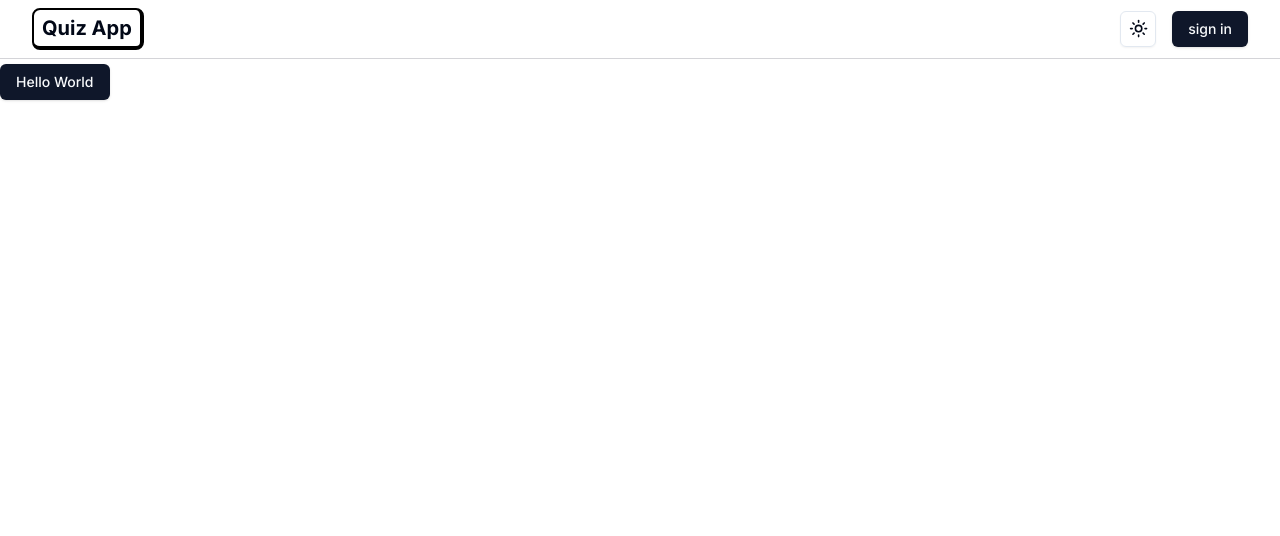
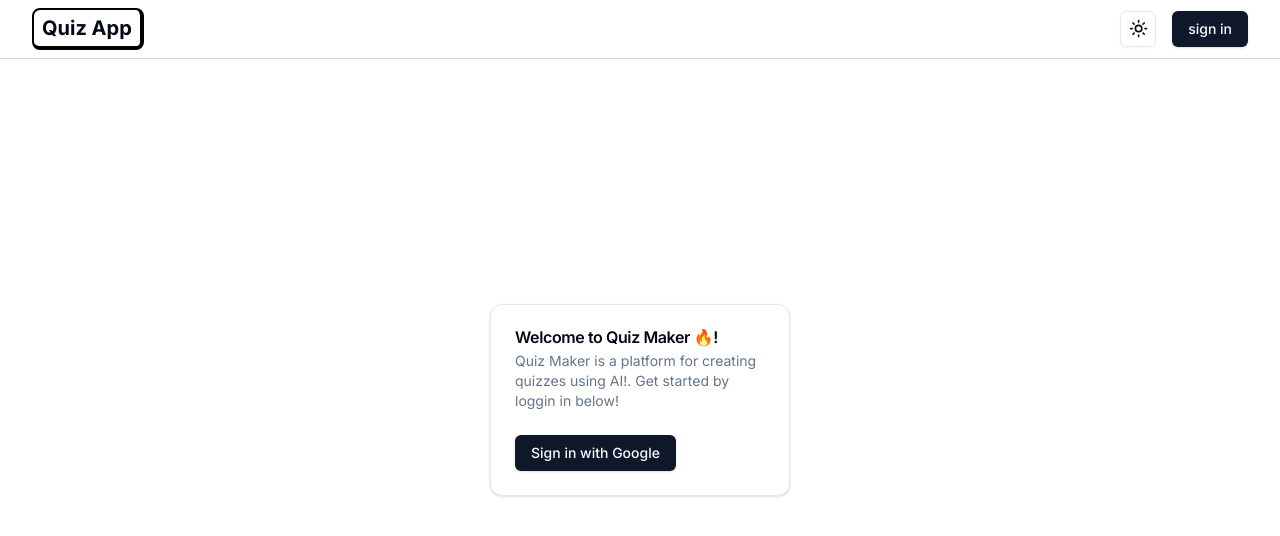
Before and after one commit to wolfgunblood/quiz-app, a Next.js app: page / in a window 1280 px wide. Shown: the top 536 px of the page. Built offline with nearby package versions, Linux system fonts and the light colour scheme; no server answers.

Commit message:
Coded DAshboard

```diff
--- a/package.json
+++ b/package.json
@@ -29,6 +29,7 @@
     "next-themes": "^0.2.1",
     "postcss": "8.4.29",
     "react": "18.2.0",
+    "react-d3-cloud": "^1.0.6",
     "react-dom": "18.2.0",
     "tailwind-merge": "^1.14.0",
     "tailwindcss": "3.3.3",
--- /dev/null
+++ b/src/app/dashboard/page.tsx
@@ -0,0 +1,45 @@
+import React from 'react'
+import {redirect} from  "next/navigation"
+import { getAuthSession } from '@/lib/nextauth'
+import DetailsDialog from '@/components/dashboard/DetailsDialog'
+import QuizMeCard from '@/components/dashboard/QuizMeCard'
+import HistoryCard from '@/components/dashboard/HistoryCard'
+import HotTopicCard from '@/components/dashboard/HotTopicCard'
+import RecentCard from '@/components/dashboard/RecentCard'
+
+type Props = {}
+
+export const metadata = {
+
+    title : "Dashboard | Quiz Maker",
+    description: "Quiz me on anything",
+
+}
+
+const Dashboard = async (props: Props) => {
+
+    const session = await getAuthSession();
+
+    if(!session?.user){
+        redirect("/");
+    }
+
+  return (
+    <main className='p-8 mx-auto max-w-7xl'>
+        <div className='flex items-center'>
+            <h1 className='mr-3 text-3xl font-bold tracking-right'>Dashboard</h1>
+            <DetailsDialog />
+        </div>
+        <div className='grid md:grid-cols-2 gap-4 mt-4'>
+            <QuizMeCard />
+            <HistoryCard />
+        </div>
+        <div className='grid gap-4 mt-4 md:grid-cols-2 lg:grid-cols-7'>
+            <HotTopicCard />
+            <RecentCard />
+        </div>
+    </main>
+  )
+}
+
+export default Dashboard
--- a/src/app/page.tsx
+++ b/src/app/page.tsx
@@ -1,10 +1,42 @@
 import { Button } from '@/components/ui/button'
 import Image from 'next/image'
+import SignInButton from '@/components/SignInButton'
+import {
+  Card,
+  CardContent,
+  CardDescription,
+  CardFooter,
+  CardHeader,
+  CardTitle,
+} from "@/components/ui/card"
 
-export default function Home() {
+import { getServerSession } from 'next-auth'
+import { redirect } from "next/navigation";
+
+
+export default async function Home() {
+
+  const session = await getServerSession()
+
+  if (session?.user) {
+    redirect('/dashboard')
+  }
   return (
-    <div>
-      <Button>Hello World</Button>
+    <div className='absolute top-1/2 left-1/2 -translate-x-1/2 -translate-y-1/2'>
+      <Card className='w-[300px]'>
+        <CardHeader>
+          <CardTitle>Welcome to Quiz Maker 🔥!</CardTitle>
+          <CardDescription>Quiz Maker is a platform for creating quizzes using AI!. Get started
+            by loggin in below!</CardDescription>
+        </CardHeader>
+        <CardContent>
+          <SignInButton text='Sign in with Google' />
+        </CardContent>
+        {/* <CardFooter>
+          <p>Card Footer</p>
+        </CardFooter> */}
+      </Card>
+
     </div>
   )
 }
--- /dev/null
+++ b/src/components/WordCloud.tsx
@@ -0,0 +1,54 @@
+"use client"
+import React from 'react';
+import { useTheme } from 'next-themes';
+import { useRouter } from 'next/navigation';
+import D3WordCloud from 'react-d3-cloud';
+
+type Props = {}
+
+const data = [
+    {
+        text: "Hey",
+        value: 3,
+    },
+    {
+        text: "Live",
+        value: 5,
+    },
+    {
+        text: "React",
+        value: 4,
+    },
+    {
+        text: "Web Dev",
+        value: 7,
+    },
+    {
+        text: "Next 13",
+        value: 8,
+    },
+]
+
+const fontSizeMapper = (word: { value: number }) =>
+    Math.log2(word.value) * 5 + 16;
+
+const WordCloud = (props: Props) => {
+
+    const theme = useTheme();
+    return (
+        <>
+            <D3WordCloud
+                data={data}
+                fontSize={fontSizeMapper}
+                height={600}
+                rotate={0}
+                padding={10}
+                // width={500}
+                font="Times"
+                fill={theme.theme === "dark" ? "white" : "black"}
+            />
+        </>
+    )
+}
+
+export default WordCloud
--- /dev/null
+++ b/src/components/dashboard/DetailsDialog.tsx
@@ -0,0 +1,11 @@
+import React from 'react'
+
+type Props = {}
+
+const DetailsDialog = (props: Props) => {
+  return (
+    <div>DetailsDialog</div>
+  )
+}
+
+export default DetailsDialog
--- /dev/null
+++ b/src/components/dashboard/HistoryCard.tsx
@@ -0,0 +1,38 @@
+"use client"
+
+import React from 'react';
+import {
+    Card,
+    CardContent,
+    CardDescription,
+    CardFooter,
+    CardHeader,
+    CardTitle,
+} from "@/components/ui/card"
+
+import { useRouter } from 'next/navigation';
+import { BrainCircuit, History } from 'lucide-react';
+
+type Props = {}
+
+const HistoryCard = (props: Props) => {
+    const router = useRouter();
+    return (
+        <Card
+            className='hover:cursor-pointer hover:opacity-75'
+            onClick={() => router.push('/history')}
+        >
+            <CardHeader className='flex flex-row items-center justify-between pb-2 space-y-0'>
+                <CardTitle className='text-2xl font-bold'>History</CardTitle>
+                {/* <BrainCircuit size={48} strokeWidth={2.5} /> */}
+                <History size={48} strokeWidth={2.5} />
+            </CardHeader>
+            <CardContent>
+                <p className='text-sm text-muteed-foreground'>View Past quiz attempts</p>
+            </CardContent>
+        </Card>
+
+    )
+}
+
+export default HistoryCard
--- /dev/null
+++ b/src/components/dashboard/HotTopicCard.tsx
@@ -0,0 +1,30 @@
+import React from 'react';
+import {
+    Card,
+    CardContent,
+    CardDescription,
+    CardFooter,
+    CardHeader,
+    CardTitle,
+  } from "@/components/ui/card"
+import WordCloud from '../WordCloud';
+
+
+type Props = {}
+
+const HotTopicCard = (props: Props) => {
+  return (
+    <Card className='col-span-4'>
+    <CardHeader>
+      <CardTitle className='text-2xl font-bold'>Hot Topics</CardTitle>
+      <CardDescription>Click on a topic to start a qiuz on it</CardDescription>
+    </CardHeader>
+    <CardContent className='pl-2'>
+      <WordCloud />
+    </CardContent>
+  </Card>
+
+  )
+}
+
+export default HotTopicCard
--- /dev/null
+++ b/src/components/dashboard/QuizMeCard.tsx
@@ -0,0 +1,37 @@
+"use client"
+
+import React from 'react';
+import {
+    Card,
+    CardContent,
+    CardDescription,
+    CardFooter,
+    CardHeader,
+    CardTitle,
+} from "@/components/ui/card"
+
+import { useRouter } from 'next/navigation';
+import { BrainCircuit } from 'lucide-react';
+
+type Props = {}
+
+const QuizMeCard = (props: Props) => {
+    const router = useRouter();
+    return (
+        <Card
+            className='hover:cursor-pointer hover:opacity-75'
+            onClick={() => router.push('/quiz')}
+        >
+            <CardHeader className='flex flex-row items-center justify-between pb-2 space-y-0'>
+                <CardTitle className='text-2xl font-bold'>Quiz Me!</CardTitle>
+                <BrainCircuit size={48} strokeWidth={2.5} />
+            </CardHeader>
+            <CardContent>
+                <p className='text-sm text-muteed-foreground'>Challenge yourself to a qiuz with a topic of your choice</p>
+            </CardContent>
+        </Card>
+
+    )
+}
+
+export default QuizMeCard
--- /dev/null
+++ b/src/components/dashboard/RecentCard.tsx
@@ -0,0 +1,11 @@
+import React from 'react'
+
+type Props = {}
+
+const RecentCard = (props: Props) => {
+  return (
+    <div>RecentCard</div>
+  )
+}
+
+export default RecentCard
--- /dev/null
+++ b/src/components/ui/card.tsx
@@ -0,0 +1,76 @@
+import * as React from "react"
+
+import { cn } from "@/lib/utils"
+
+const Card = React.forwardRef<
+  HTMLDivElement,
+  React.HTMLAttributes<HTMLDivElement>
+>(({ className, ...props }, ref) => (
+  <div
+    ref={ref}
+    className={cn(
+      "rounded-xl border bg-card text-card-foreground shadow",
+      className
+    )}
+    {...props}
+  />
+))
+Card.displayName = "Card"
+
+const CardHeader = React.forwardRef<
+  HTMLDivElement,
+  React.HTMLAttributes<HTMLDivElement>
+>(({ className, ...props }, ref) => (
+  <div
+    ref={ref}
+    className={cn("flex flex-col space-y-1.5 p-6", className)}
+    {...props}
+  />
+))
+CardHeader.displayName = "CardHeader"
+
+const CardTitle = React.forwardRef<
+  HTMLParagraphElement,
+  React.HTMLAttributes<HTMLHeadingElement>
+>(({ className, ...props }, ref) => (
+  <h3
+    ref={ref}
+    className={cn("font-semibold leading-none tracking-tight", className)}
+    {...props}
+  />
+))
+CardTitle.displayName = "CardTitle"
+
+const CardDescription = React.forwardRef<
+  HTMLParagraphElement,
+  React.HTMLAttributes<HTMLParagraphElement>
+>(({ className, ...props }, ref) => (
+  <p
+    ref={ref}
+    className={cn("text-sm text-muted-foreground", className)}
+    {...props}
+  />
+))
+CardDescription.displayName = "CardDescription"
+
+const CardContent = React.forwardRef<
+  HTMLDivElement,
+  React.HTMLAttributes<HTMLDivElement>
+>(({ className, ...props }, ref) => (
+  <div ref={ref} className={cn("p-6 pt-0", className)} {...props} />
+))
+CardContent.displayName = "CardContent"
+
+const CardFooter = React.forwardRef<
+  HTMLDivElement,
+  React.HTMLAttributes<HTMLDivElement>
+>(({ className, ...props }, ref) => (
+  <div
+    ref={ref}
+    className={cn("flex items-center p-6 pt-0", className)}
+    {...props}
+  />
+))
+CardFooter.displayName = "CardFooter"
+
+export { Card, CardHeader, CardFooter, CardTitle, CardDescription, CardContent }
```
Also changed, not shown: 1 other file (tests, documents, lock files or other folders).
